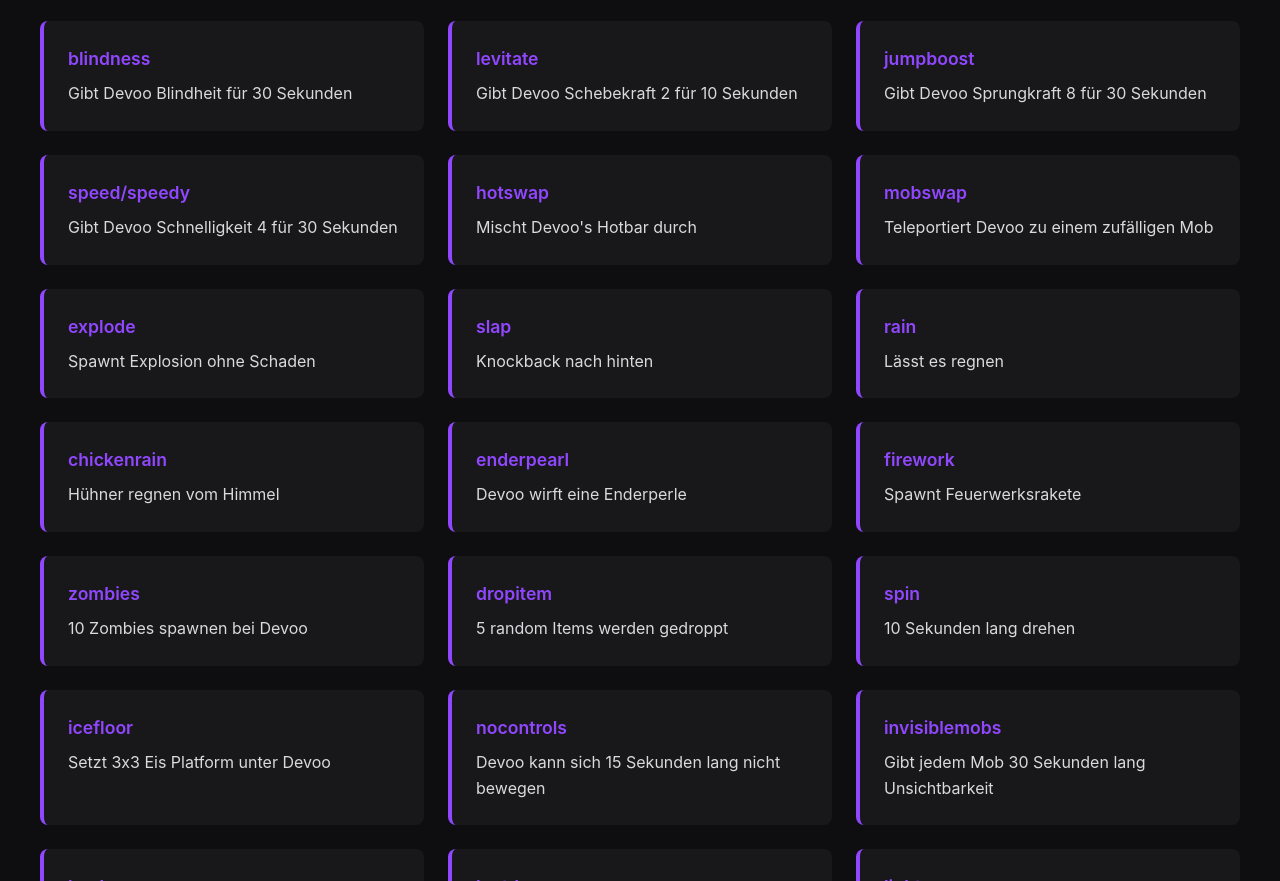
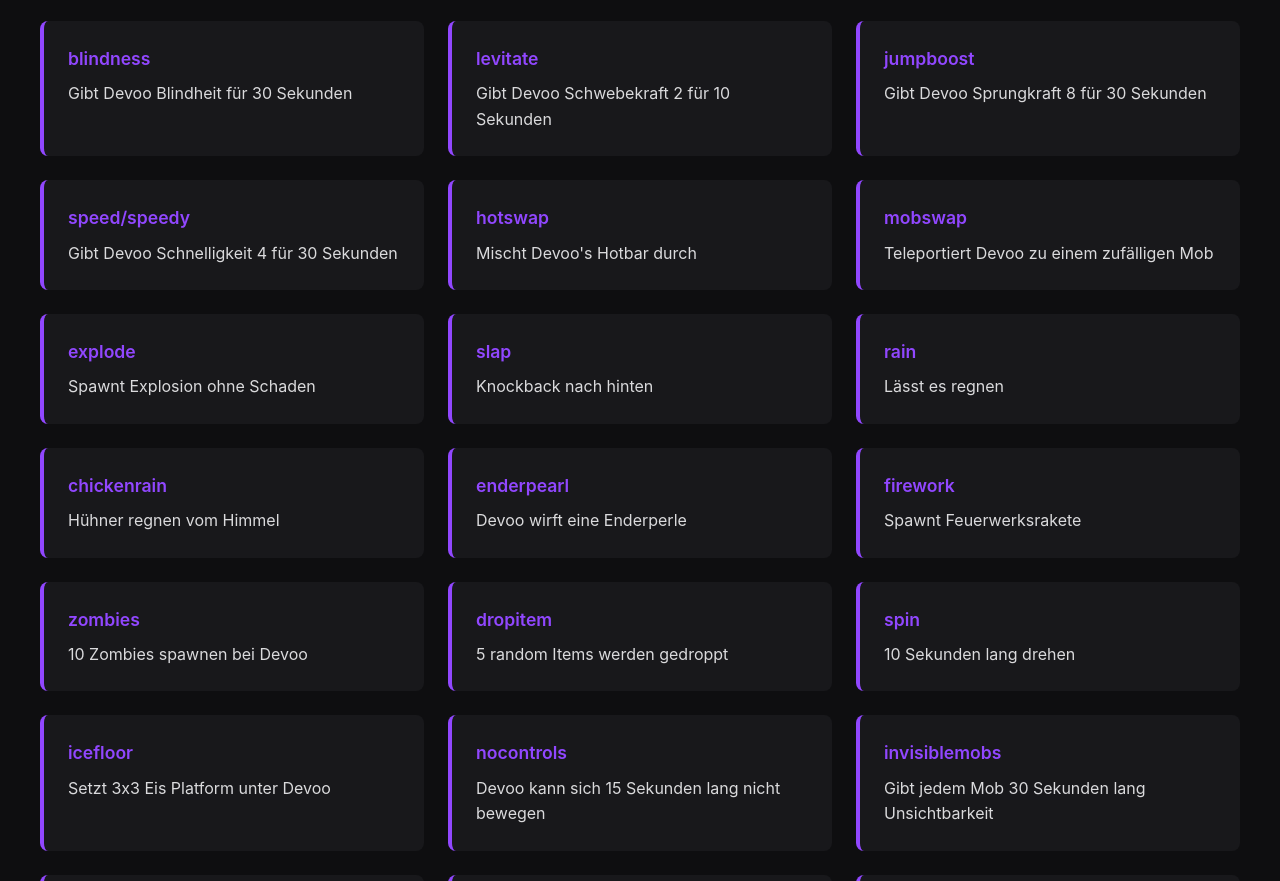
Before and after one commit to AlexOAT1/mctc, a plain HTML site: page index.html in a window 1280 px wide. Shown: the part 1204-2085 px from the top of the page. Drawn offline with Linux system fonts and the light colour scheme.

Commit message:
Update index.html

```diff
--- a/index.html
+++ b/index.html
@@ -251,7 +251,7 @@
 
             <div class="keyword-card">
                 <div class="keyword-name">levitate</div>
-                <div class="keyword-desc">Gibt Devoo Schebekraft 2 für 10 Sekunden</div>
+                <div class="keyword-desc">Gibt Devoo Schwebekraft 2 für 10 Sekunden</div>
             </div>
 
             <div class="keyword-card">
```
